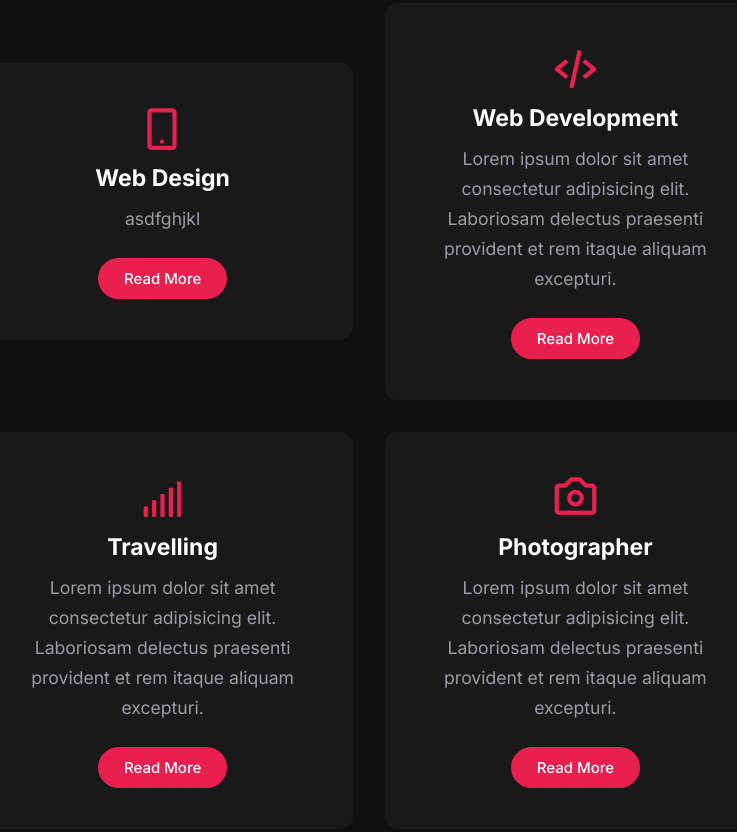
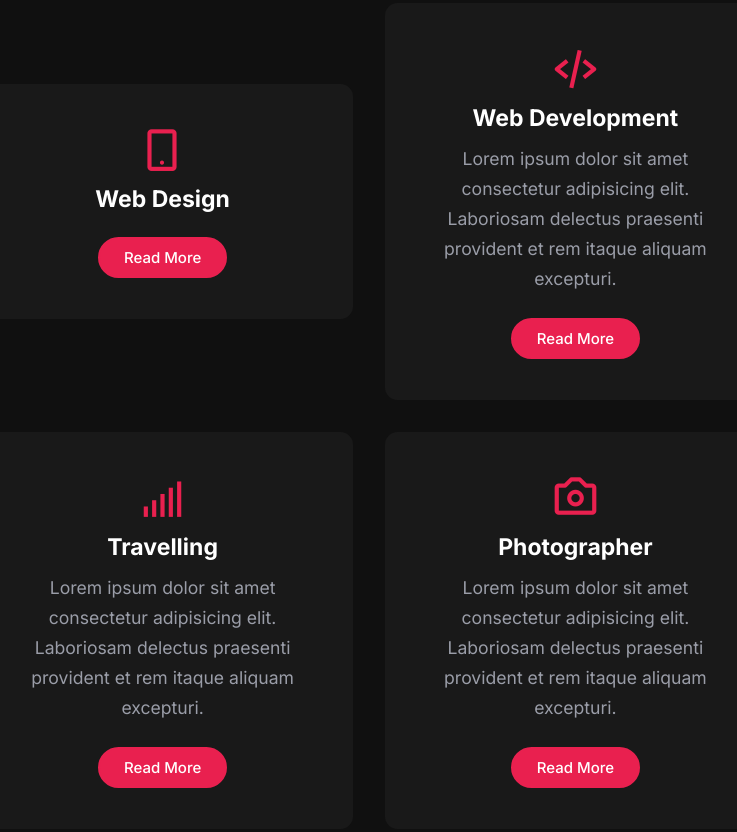
Before and after one commit to mahmudul3912/My-Portfolio, a plain HTML site: page index.html in a window 1280 px wide. Shown: the part 1812-2644 px from the top of the page, without its empty margins (271-1008 px from the left). Drawn offline with nearby package versions, Linux system fonts and the light colour scheme.

Commit message:
portfolio

```diff
--- a/index.html
+++ b/index.html
@@ -86,7 +86,7 @@
                 <i class='bx bx-mobile-alt'></i>
                 <h3>Web Design</h3>
                 <p>
-                    asdfghjkl
+
                 </p>
                 <a href="#" class="s-btnn">Read More</a>
             </div>
```
